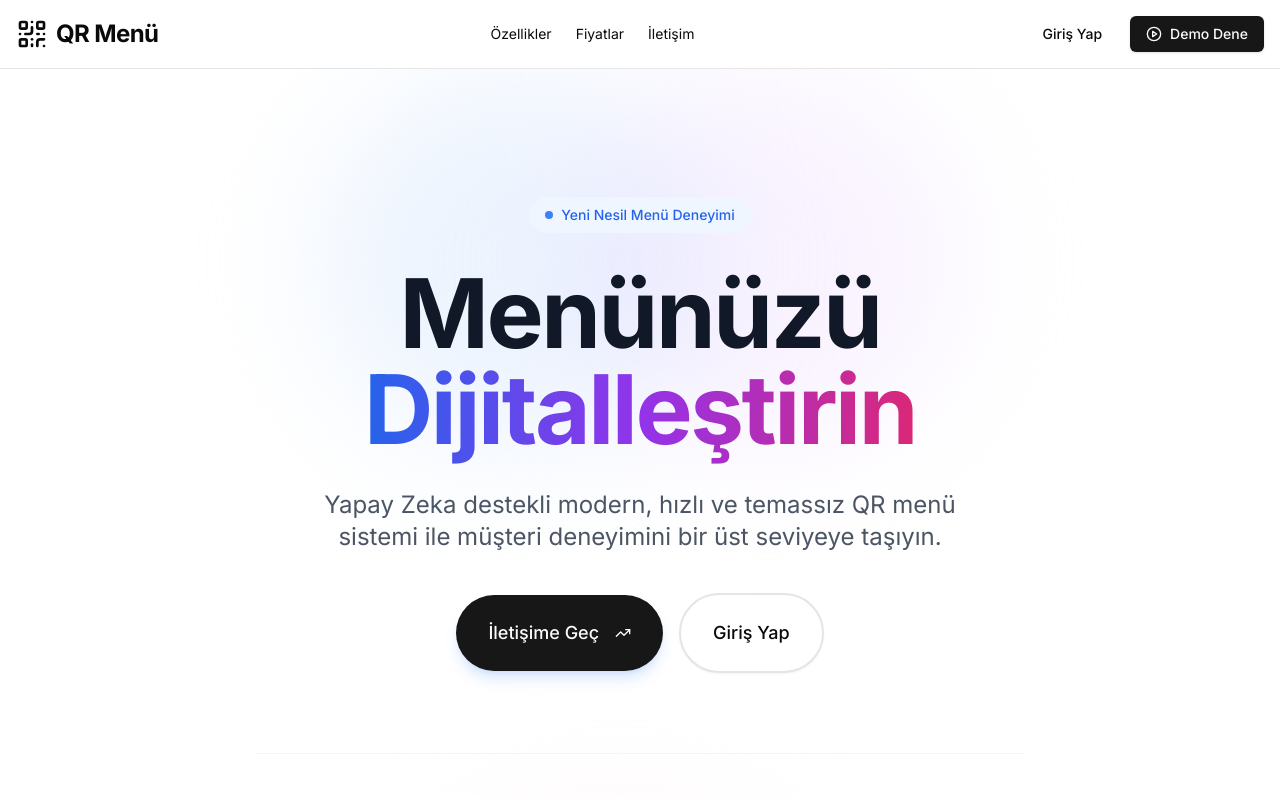
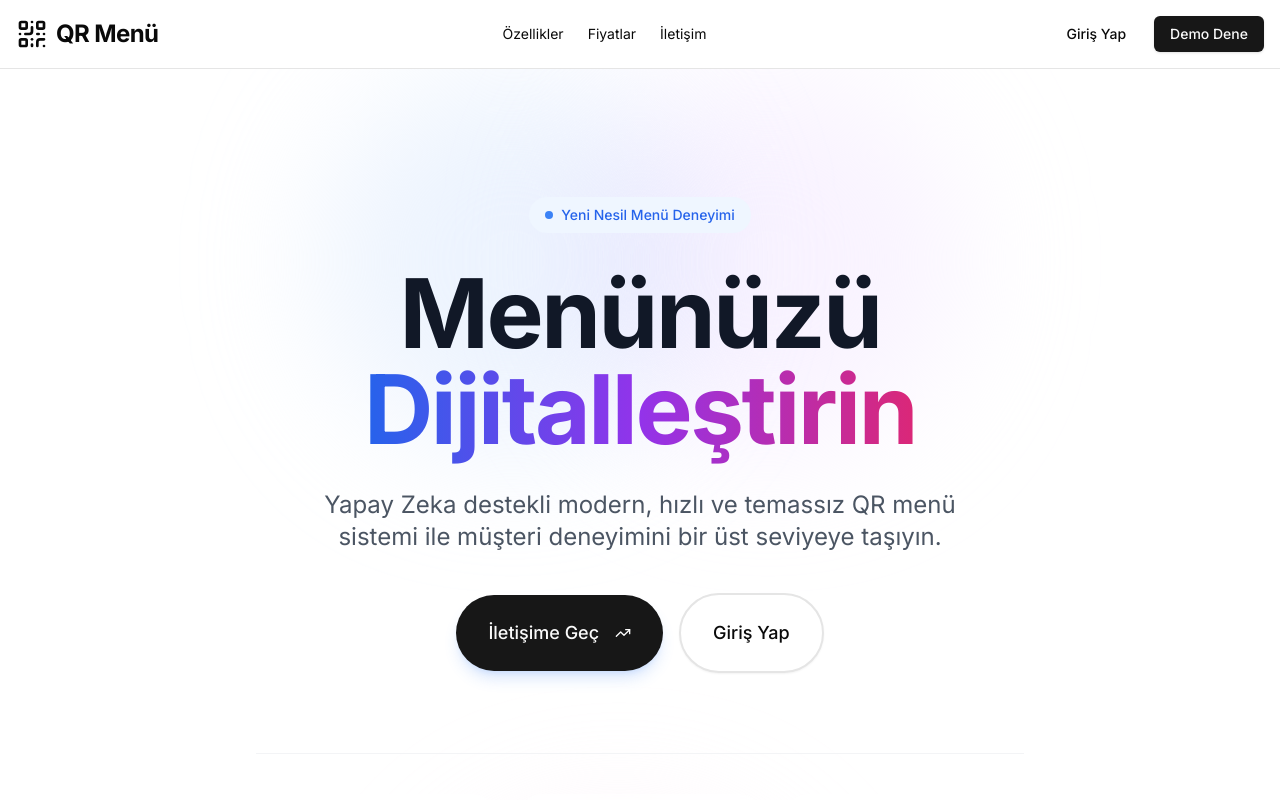
Before and after one commit to Kerimoski/qrmenum, a Next.js app: page / in a window 1280 px wide. Shown: the top 800 px of the page. Built offline with nearby package versions, Linux system fonts and the light colour scheme.

Commit message:
🎨 Demo Dene butonundan play ikonunu kaldır ve demo-login'deki emoji'yi Heroicons'a çevir

```diff
--- a/src/app/demo-login/page.tsx
+++ b/src/app/demo-login/page.tsx
@@ -13,7 +13,8 @@ import {
     PaintBrushIcon,
     VideoCameraIcon,
     QrCodeIcon,
-    WifiIcon
+    WifiIcon,
+    AdjustmentsHorizontalIcon
 } from "@heroicons/react/24/outline";
 import { useState } from "react";
 import { useRouter } from "next/navigation";
@@ -135,7 +136,10 @@ export default function DemoLoginPage() {
                 {/* Admin Panel Features */}
                 <Card className="mb-8 border-2 border-blue-100">
                     <CardHeader>
-                        <CardTitle className="text-2xl">🎛️ Admin Panel Özellikleri</CardTitle>
+                        <CardTitle className="text-2xl flex items-center gap-2">
+                            <AdjustmentsHorizontalIcon className="w-7 h-7 text-blue-600" />
+                            Admin Panel Özellikleri
+                        </CardTitle>
                         <CardDescription>Demo hesaplarla tüm bu özellikleri deneyebilirsiniz</CardDescription>
                     </CardHeader>
                     <CardContent>
--- a/src/app/page.tsx
+++ b/src/app/page.tsx
@@ -33,10 +33,7 @@ export default function HomePage() {
               <Button variant="ghost">Giriş Yap</Button>
             </Link>
             <Link href="/demo-login">
-              <Button className="flex items-center gap-2">
-                <PlayCircle className="w-4 h-4" />
-                Demo Dene
-              </Button>
+              <Button>Demo Dene</Button>
             </Link>
           </div>
         </div>
@@ -713,8 +710,7 @@ export default function HomePage() {
               Bugün kaydolun, 5 dakika içinde menünüzü oluşturun.
             </p>
             <Link href="/demo-login">
-              <Button size="lg" variant="secondary" className="text-lg px-8 py-6 flex items-center gap-2">
-                <PlayCircle className="w-5 h-5" />
+              <Button size="lg" variant="secondary" className="text-lg px-8 py-6">
                 Demo Dene
               </Button>
             </Link>
```
